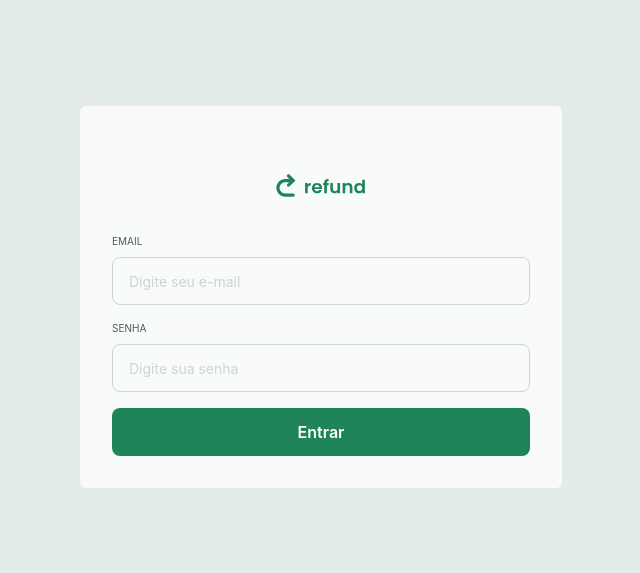
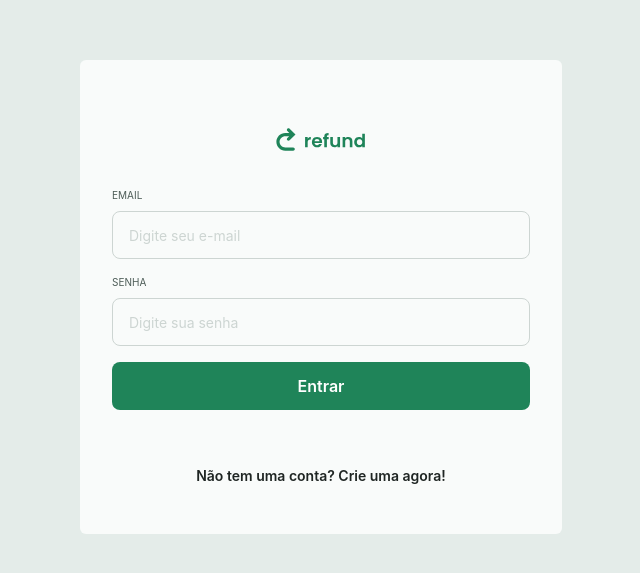
Before and after one commit to clara-nascie/new-refund, a React (Vite) app: page / in a window 1280 px wide. Shown: the part 103-676 px from the top of the page, without its empty margins (319-959 px from the left). Built offline with nearby package versions, Linux system fonts and the light colour scheme.

Commit message:
feat: create sign in page with authentication form and loading state

```diff
--- a/src/pages/signIn.tsx
+++ b/src/pages/signIn.tsx
@@ -40,6 +40,10 @@ export function SignIn() {
       <Button type="submit" isLoading={isLoading}>
         Entrar
       </Button>
+
+      <a href="/signup" className="text-sm font-semibold text-gray-100 mt-10 mb-4 text-center
+      hover:text-green-800 transition ease-linear"
+      >Não tem uma conta? Crie uma agora!</a>
     </form>
   );
 }
```
